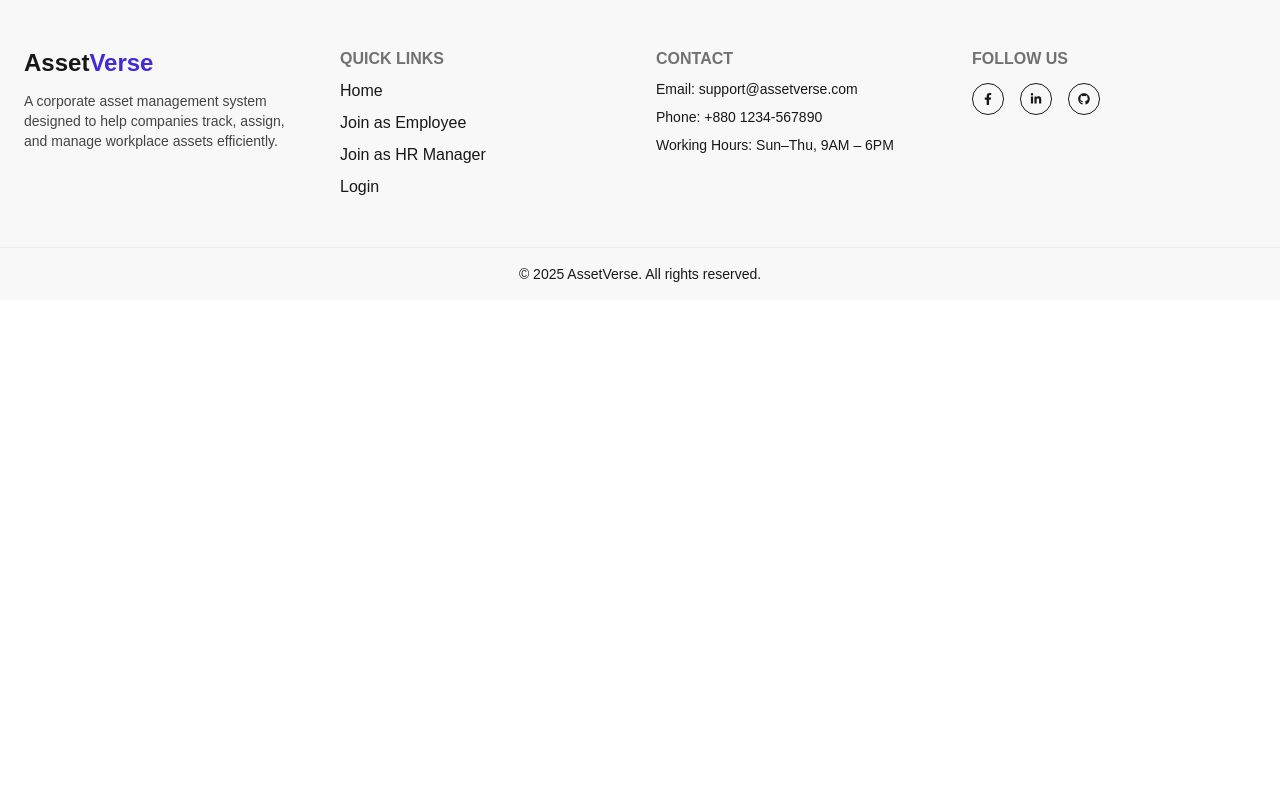
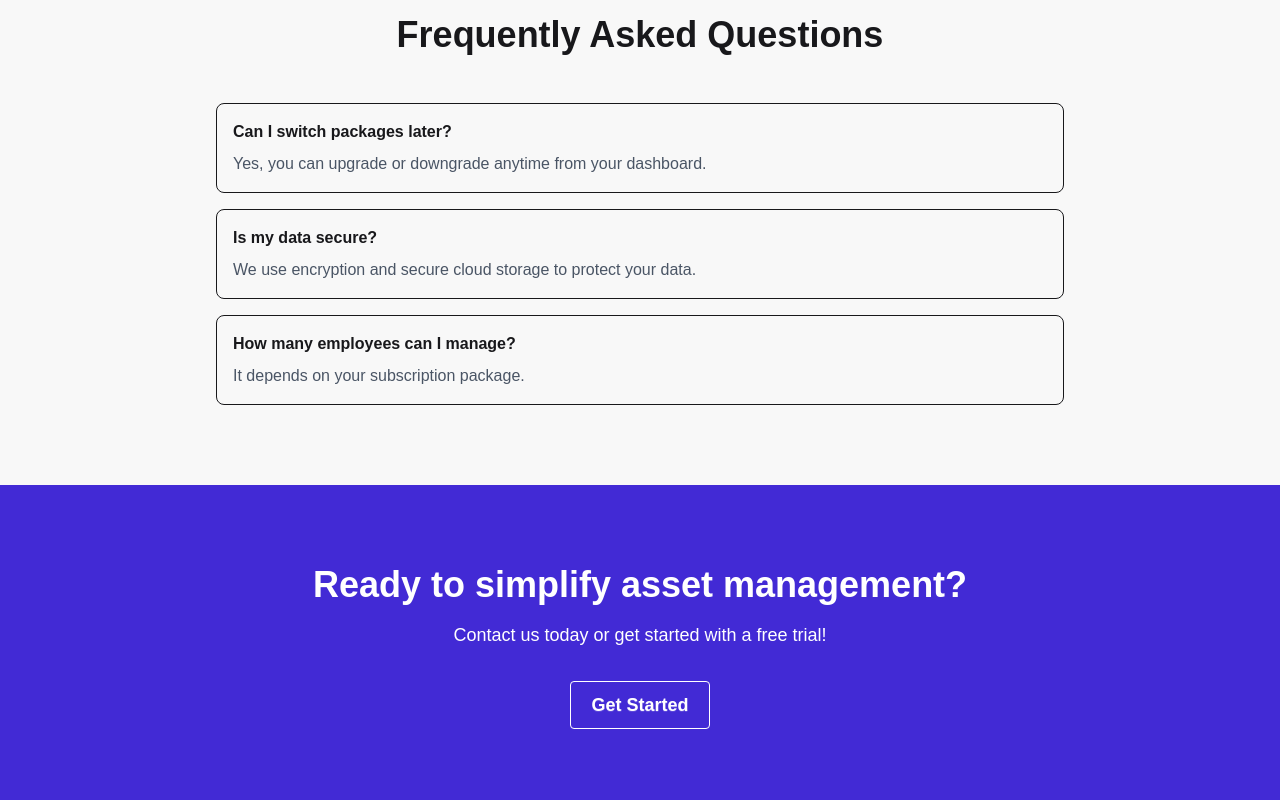
Before and after one commit to rahinhaque/-AssetVerse-Client, a React (Vite) app: page / in a window 1280 px wide. Shown: the part 3140-3940 px from the top of the page. Before the commit the page ends 3440 px from the top, so only its background shows below. Built offline with nearby package versions, Linux system fonts and the light colour scheme; no server answers.

Commit message:
More sections for homepage

```diff
--- /dev/null
+++ b/src/Pages/Home/ContactCTA/ContactCTA.jsx
@@ -0,0 +1,29 @@
+import { motion } from "framer-motion";
+import { useNavigate } from "react-router";
+
+const ContactCTA = () => {
+  const navigate = useNavigate();
+
+  return (
+    <section className="bg-primary text-white py-20">
+      <div className="max-w-4xl mx-auto px-6 text-center">
+        <h2 className="text-4xl font-bold mb-4">
+          Ready to simplify asset management?
+        </h2>
+        <p className="mb-8 text-lg">
+          Contact us today or get started with a free trial!
+        </p>
+        <motion.button
+          whileHover={{ scale: 1.05 }}
+          whileTap={{ scale: 0.95 }}
+          className="btn btn-outline btn-lg text-white border-white hover:bg-white hover:text-primary"
+          onClick={() => navigate("/contact")}
+        >
+          Get Started
+        </motion.button>
+      </div>
+    </section>
+  );
+};
+
+export default ContactCTA;
--- a/src/Pages/Home/Home/Home.jsx
+++ b/src/Pages/Home/Home/Home.jsx
@@ -5,6 +5,8 @@ import Packages from '../Packages/Packages';
 import Features from '../features/Features'
 import TestimonialsStats from '../../testimonials/Testimonials';
 import Steps from '../../steps/Steps'
+import Faqs from '../../Home/faqs/Faqs'
+import ContactCTA from '../ContactCTA/ContactCTA';
 
 const Home = () => {
   return (
@@ -15,6 +17,8 @@ const Home = () => {
       <Features></Features>
       <TestimonialsStats></TestimonialsStats>
       <Steps></Steps>
+      <Faqs></Faqs>
+      <ContactCTA></ContactCTA>
     </div>
   );
 };
--- /dev/null
+++ b/src/Pages/Home/faqs/Faqs.jsx
@@ -0,0 +1,44 @@
+import { motion } from "framer-motion";
+
+const faqs = [
+  {
+    question: "Can I switch packages later?",
+    answer: "Yes, you can upgrade or downgrade anytime from your dashboard.",
+  },
+  {
+    question: "Is my data secure?",
+    answer: "We use encryption and secure cloud storage to protect your data.",
+  },
+  {
+    question: "How many employees can I manage?",
+    answer: "It depends on your subscription package.",
+  },
+];
+
+const FAQ = () => {
+  return (
+    <section className="bg-base-200 py-20">
+      <div className="max-w-4xl mx-auto px-6">
+        <h2 className="text-4xl font-bold text-center mb-12">
+          Frequently Asked Questions
+        </h2>
+        <div className="space-y-4">
+          {faqs.map((faq, idx) => (
+            <motion.div
+              key={idx}
+              initial={{ opacity: 0 }}
+              whileInView={{ opacity: 1 }}
+              transition={{ duration: 0.5, delay: idx * 0.2 }}
+              className="border rounded-lg p-4 cursor-pointer hover:bg-base-100 transition"
+            >
+              <h3 className="font-semibold">{faq.question}</h3>
+              <p className="mt-2 text-gray-600">{faq.answer}</p>
+            </motion.div>
+          ))}
+        </div>
+      </div>
+    </section>
+  );
+};
+
+export default FAQ;
```
